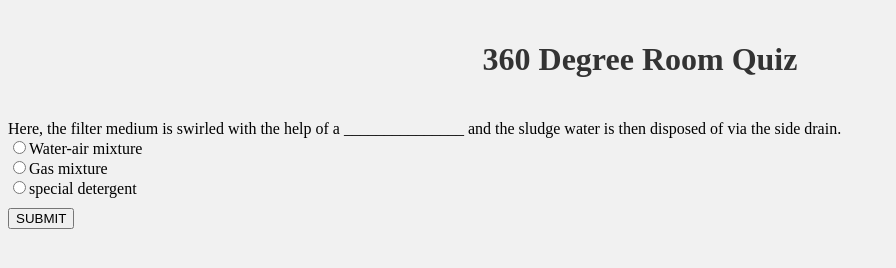
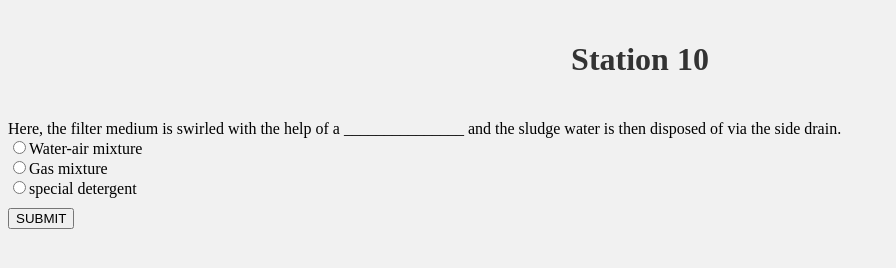
Before and after one commit to SuryaKalvakolu4/Q23, a plain HTML site: page index.html in a window 1280 px wide. Shown: the whole page, without its empty margins (0-896 px from the left). Drawn offline with Linux system fonts and the light colour scheme.

Commit message:
Update index.html

```diff
--- a/index.html
+++ b/index.html
@@ -26,7 +26,7 @@
     </style>
 </head>
 <body>
-    <h1>360 Degree Room Quiz</h1>
+    <h1>Station 10</h1>
     <div id="question"></div>
     <div id="options"></div>
     <button onclick="nextQuestion()">SUBMIT</button>
```
